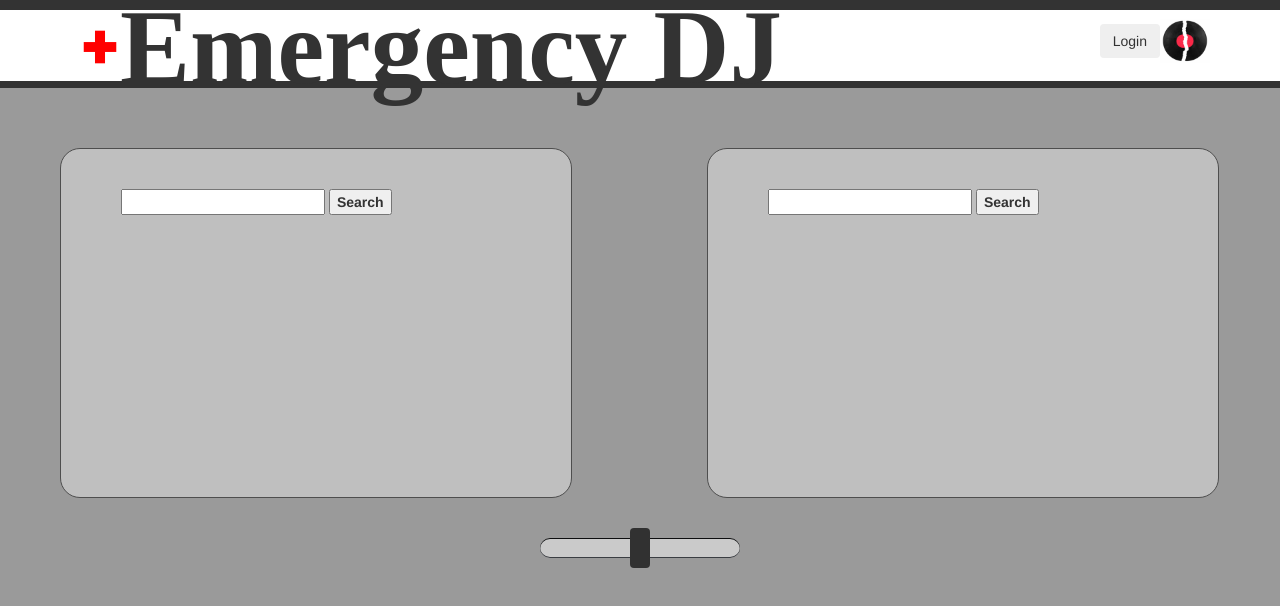
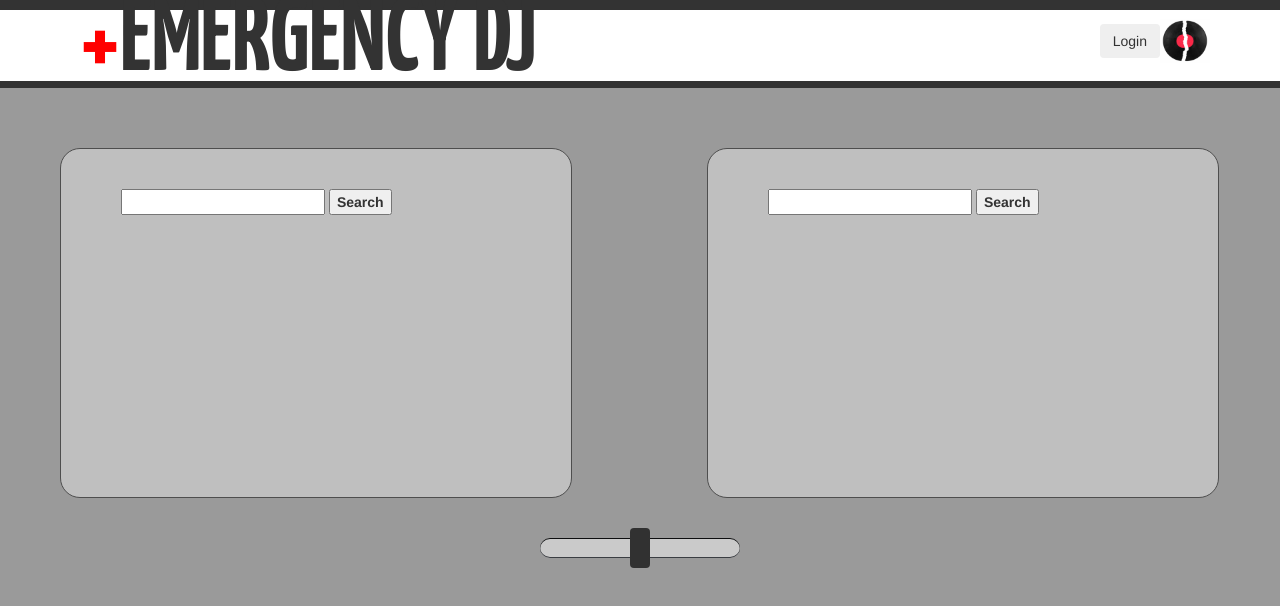
Before and after one commit to crullian/EmergencyDJ, a website: page server/app/views/index.html in a window 1280 px wide. Drawn offline with nearby package versions, Linux system fonts and the light colour scheme; some packages are replaced by stand-ins of ours; files that its build step writes are made by us from their sources; no server answers; files whose address does not match are found by name.

Commit message:
Change font to something good

```diff
--- a/browser/js/common/directives/navbar/navbar.html
+++ b/browser/js/common/directives/navbar/navbar.html
@@ -10,7 +10,7 @@
         </ul> -->
 
         <div class="emergency">
-            <h1>Emergency DJ</h1>
+            <h1>EMERGENCY DJ</h1>
         </div>
         <div class="cross">
             <!-- <img src="/img/flag_of_the_red_cross.png" /> -->
--- a/browser/scss/directives/navbar.scss
+++ b/browser/scss/directives/navbar.scss
@@ -68,10 +68,12 @@ navbar {
     background: #fff;
     height: 10px;
     h1 {
-      font-family: "tall dark and handsome";
+      // font-family: "tall dark and handsome";
+      // font-family: 'Six Caps', sans-serif;
+      font-family: 'Yanone Kaffeesatz', sans-serif;
       font-weight: bold;
       font-size: 105px;
-      margin-top: -20px;
+      margin-top: -25px;
     }
   }
 
--- a/server/app/views/index.html
+++ b/server/app/views/index.html
@@ -2,8 +2,10 @@
 <html lang="en">
 <head>
     <base href="/" />
-    <title>EmergencyDJ</title>
+    <title>EMERGENCY DJ</title>
     <link rel="stylesheet" type="text/css" href="/bootstrap/dist/css/bootstrap.css" />
+    <!-- <link rel="stylesheet" type="text/css" href="http://fonts.googleapis.com/css?family=Six+Caps" /> -->
+    <link href='http://fonts.googleapis.com/css?family=Yanone+Kaffeesatz:400,700' rel='stylesheet' type='text/css'>
     <link rel="stylesheet" type="text/css" href="/style.css" />
     <script src="/lodash/lodash.js"></script>
     <script src="/jquery/dist/jquery.js"></script>
```
